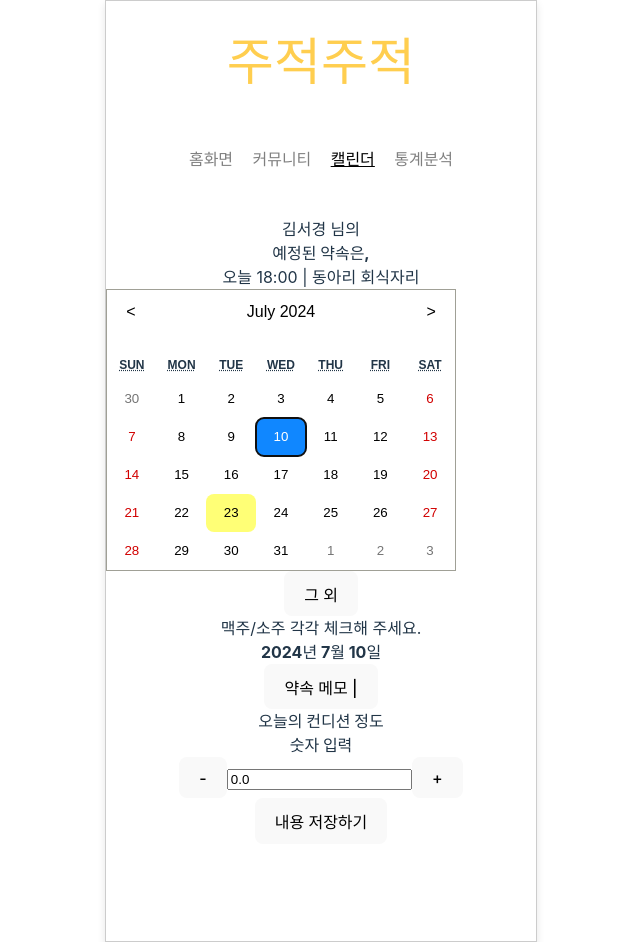
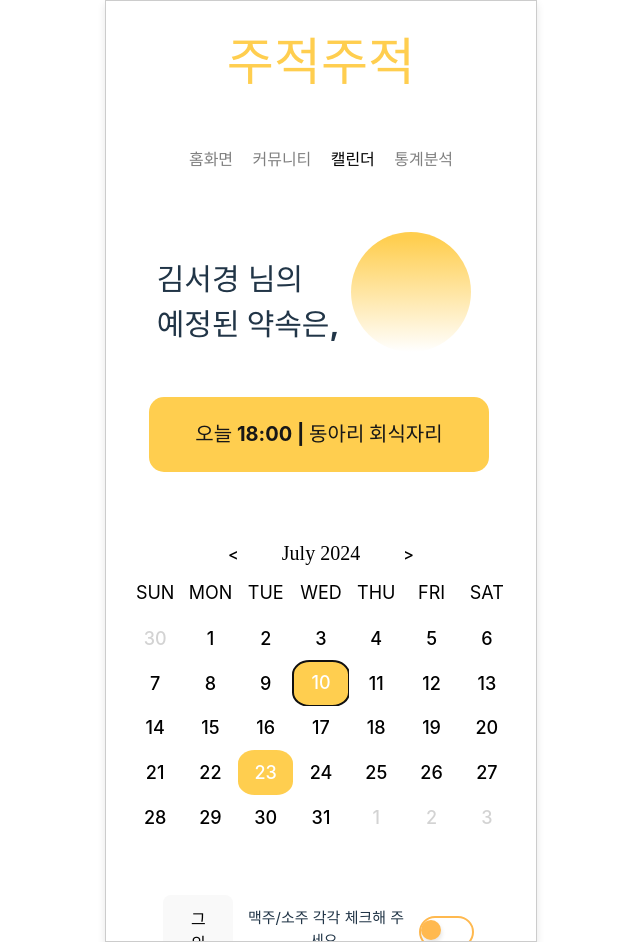
Before and after one commit to hakerton-team3/front_repo, a React (Vite) app: page /calendar in a window 1280 px wide. Both pictures are taken after a click on the button "10". Shown: the whole page, without its empty margins (319-959 px from the left). Built offline with nearby package versions, Linux system fonts and the light colour scheme.

Commit message:
07221735

```diff
--- /dev/null
+++ b/src/Calendar.css
@@ -0,0 +1,348 @@
+.react-calendar-wrapper {
+    justify-content: center;
+    align-items: center;
+    height: 100vh;
+    background-color: white;
+  }
+
+  .calendar-header {
+    flex-direction: column;
+    align-items: center;
+    margin-left:10%;
+  }
+
+  .header-text {
+    display: flex;
+    justify-content: flex-start;
+    width: 100%;
+    max-width: 100%;
+  }
+
+  .event-text {
+    text-align: left;
+    font-size: 30px;
+    margin: 0;
+    margin-left:2%;
+    margin-right: 3%;
+    margin-bottom: 5%;
+    margin-top: 5%;
+  }
+
+  .event-circle {
+    width: 120px;
+    height: 120px;
+    border-radius: 50%;
+    background: #FFCE4F;
+    background: linear-gradient(to bottom, #FFCE4F 0%, #FFCE4F 5%, white 100%);
+    display: flex;
+    margin-top: 10%;
+  }
+
+  .event-button {
+    width: 300px;
+    height: 15px !important;
+    font-size: 20px !important;
+    font-weight: bold;
+    text-align: center;
+    background-color: #FFCE4F;
+    color: #171717;
+    border: none;
+    padding: 30px 20px !important;
+    border-radius: 15px;
+    cursor: pointer;
+    margin-top: 30px;
+    margin-bottom: 10px;
+    display: flex;
+    align-items: center;
+    justify-content: center;
+  }
+
+  /* 캘린더 스타일 */
+  .react-calendar {
+    padding: 3% 5%;
+    background-color: white;
+    border: none;
+    margin-top: 10%;
+    margin-bottom: 10%;
+    align-items: center;
+  }
+
+  /* 캘린더 내비게이션 및 타일 스타일 */
+  .react-calendar__navigation__label {
+    background-color: white !important;
+    color: black;
+    font-family: SUIT Variable;
+    font-size: 20px;
+    line-height: 140%;
+    border: none;
+  }
+
+  .react-calendar__month-view__weekdays__weekday {
+    color: black;
+    font-size: 18px;
+    margin-bottom: 10px;
+    border-bottom: none !important;
+    text-decoration: none !important;
+  }
+
+  .react-calendar__month-view__days__day--weekend {
+    color: black;
+    font-size: 18px;
+    width: 44px;
+    height: 44px;
+    text-align: center;
+  }
+
+  .react-calendar__tile {
+    background-color: white;
+    color: black;
+    font-size: 18px;
+    display: flex;
+    flex-direction: column;
+    text-align: center;
+    align-items: center;
+  }
+
+  .react-calendar__month-view__days__day--neighboringMonth {
+    color: lightgrey;
+    font-size: 18px;
+    width: 44px;
+    height: 44px;
+  }
+
+  .react-calendar__tile--now {
+    background-color: #FFCE4F;
+    color: white;
+    font-size: 18px;
+    border-radius: 30%;
+  }
+
+  .react-calendar__tile--active {
+    background-color: #FFCE4F;
+    color: white;
+    font-size: 18px;
+    border-radius: 30%;
+    border: none;
+  }
+
+  .react-calendar__tile--hasActive {
+    background: #FFCE4F;
+  }
+
+  .react-calendar__tile--active:enabled:hover, .react-calendar__tile--active:enabled:focus {
+    background: #FFCE4F;
+    border: none;
+  }
+
+  .dot {
+    height: 8px;
+    width: 8px;
+    background-color: #FFCE4F;
+    border-radius: 30%;
+    text-align: center;
+    margin-top: 3px;
+  }
+
+  .react-calendar__navigation__arrow {
+    background-color: white;
+    border: none;
+  }
+
+  * {
+    text-decoration: none !important;
+  }
+
+  /* New Styles */
+  .info-container {
+    width: 90%;
+    display: flex;
+    flex-direction: column;
+    align-items: center !important;
+    gap: 10px;
+  }
+
+  .top-bar {
+    display: flex;
+    flex-direction: row;
+    align-items: center !important;
+    gap: 10px;
+  }
+
+  .other-button {
+    margin-left: 10%;
+  }
+
+  .beer-soju-text {
+    font-size: 15px;
+  }
+
+  .info-box {
+    display: flex;
+    justify-content: space-between;
+    align-items: flex-start; /* Align items to the start */
+    background-color: #FFB94F;
+    padding: 10px; /* 적절한 패딩 값 */
+    border-radius: 10px;
+    box-shadow: 0 0 10px rgba(0,0,0,0.1);
+    width: 100%;
+    margin-left: 20%;
+  }
+
+  .info-left {
+    display: flex;
+    flex-direction: column; /* 위에서 아래로 배열 */
+    gap: 10px; /* 요소들 사이의 간격 */
+  }
+
+  .info-right {
+    display: flex;
+    justify-content: left; /*  정렬 */
+    align-items: left; /* 수직  정렬 */
+  }
+
+  .memo-button {
+    background-color: white;
+    color: black;
+    border: none;
+    padding: 10px;
+    border-radius: 5px;
+    cursor: pointer;
+    font-size: 15px;
+  }
+
+  .save-button{
+    background-color: #FFCE4F;
+    color: black;
+    border: none;
+
+    padding: 0px;
+    border-radius: 15px;
+    width: 100%;
+    height: 60px;
+    margin-left: 10%;
+
+    max-width: 600px;
+    border-radius: 5px;
+    margin-top: 5%;
+    margin-bottom: 10%;
+
+
+    font-size: 15px;
+    font-weight: bold;
+    text-align: center !important;
+  }
+
+  .memo-button:hover, .save-button:hover {
+    background-color: #e6b700;
+  }
+
+  .number-container {
+    display: flex;
+    align-items: center;
+    gap: 10px;
+    border: none;
+    width: 12px;
+    height: 12px;
+    border-radius: 5px;
+  }
+
+  .number-button {
+    background-color: #FFB94F;
+    border: none;
+    color: black;
+    padding: 10px;
+    border-radius: 5px;
+    cursor: pointer;
+    font-size: 18px;
+  }
+
+  .number-input {
+    text-align: center;
+    width: 60px;
+    font-size: 18px;
+  }
+
+  .switch-container {
+    position: relative;
+    display: inline-block;
+    width: 58px;
+    height: 28px;
+  }
+
+  .switch {
+    cursor: pointer;
+    display: inline-block;
+    width: 100%;
+    height: 100%;
+    background: #fff;
+    border: 2px solid #FFB94F;
+    border-radius: 20px;
+    transition: background 0.2s, border-color 0.2s;
+  }
+
+  .switch:hover {
+    background: #efefef;
+  }
+
+  .switch-btn {
+    position: absolute;
+    left: 2.5px;
+    top: 50%;
+    width: 20px;
+    height: 20px;
+    border-radius: 100%;
+    background-color: #FFB94F;
+    transform: translateY(-50%);
+    box-shadow: 1px 3px 4px rgba(0,0,0,0.1);
+    transition: all 0.4s;
+  }
+
+  .switch-on .switch {
+    border-color: #9EDC60;
+  }
+
+  .switch-on .switch-btn {
+    left: 34px;
+    background: #9EDC60;
+  }
+
+
+  /* Base styles for rating circles */
+  .rating-container {
+    display: flex;
+    gap: 10px;
+    justify-content: center;
+    align-items: center;
+    border-radius: 15px;
+  }
+
+  .rating-circle {
+    width: 30px;
+    height: 30px;
+    border-radius: 50%;
+    background-color: white;
+    cursor: pointer;
+    transition: background-color 0.3s, width 0.3s, height 0.3s;
+    border: 2px solid #FFCE4F;
+    position: relative; /* Ensure positioning for the pseudo-element */
+  }
+
+  /* Styles for selected rating circles */
+  .rating-circle.selected::before {
+    content: '';
+    display: block;
+    width: 20px;
+    height: 20px;
+    background-color: #FFCE4F;
+    border-radius: 50%;
+    position: absolute;
+    top: 50%;
+    left: 50%;
+    transform: translate(-50%, -50%); /* Center the 20px circle within the 30px circle */
+  }
+
+  .condition-box{
+    border-radius: 15px;
+    background-color: white;
+    padding: 5px;
+  }
--- a/src/Calendar.jsx
+++ b/src/Calendar.jsx
@@ -1,6 +1,6 @@
 import React, { useState } from 'react';
 import Calendar from 'react-calendar';
-import 'react-calendar/dist/Calendar.css';
+import './Calendar.css';
 import moment from 'moment';
 import 'moment/locale/en-gb';
 
@@ -110,6 +110,7 @@ const CustomCalendar = () => {
           </div>
 
           <div className="info-box">
+            <div className="info-left">
               <div>
                 <strong>{moment(value).format('YYYY년 M월 D일')}</strong>
               </div>
@@ -138,6 +139,8 @@ const CustomCalendar = () => {
                   ))}
                 </div>
               </div>
+            </div>
+            <div className="info-right">
               <div>
                 <strong>숫자 입력</strong>
                 <div className="number-container">
@@ -147,6 +150,8 @@ const CustomCalendar = () => {
                 </div>
               </div>
             </div>
+          </div>
+
           <button className="save-button" onClick={handleSave}>내용 저장하기</button>
         </div>
       )}
--- a/src/Community.css
+++ b/src/Community.css
@@ -1,7 +1,7 @@
 .community-container {
   position: relative;
   height: 100vh;
-  overflow: hidden;
+  overflow: scroll;
 }
 
 .background-image {
@@ -18,19 +18,19 @@
 }
 
 .foreground-image {
+  left: 50%;
+  transform: translateX(-50%);
   position: absolute;
-  top: 50%;
-  left: 50%;
-  transform: translate(-55%, -145%);
   width: 300px;
   height: 300px;
   background-image: url('../../../public/주다리리.png');
   background-size: contain;
   background-repeat: no-repeat;
-  z-index: 10;
+  margin-top: 5%;
 }
 
 .content {
+  margin-top: 55%;
   position: absolute;
   z-index: 20;
   text-align: center;
@@ -41,15 +41,14 @@
   border-radius: 10px;
   left: 50%;
   transform: translateX(-50%);
-  bottom: 64%;
   width: 300px;
   height: 85px;
   box-shadow: 0px 2px 6px rgba(0, 0, 0, 0.4);
 }
 
 .buttons {
+  margin-top: 95%;
   position: absolute;
-  bottom: 65px;
   left: 50%;
   transform: translateX(-50%);
   display: flex;
@@ -60,7 +59,6 @@
 
 .text-section {
   text-align: left;
-  margin-bottom: 10px;
 }
 
 .text-section p {
@@ -68,14 +66,13 @@
   color: black;
   font-size: 12px;
   font-style: italic;
-  margin-top: 10px;
+  margin-top: 5%;
 }
 
 .button {
   width: 300px;
   height: 60px;
   margin: 5px 0;
-  padding: 10px 20px;
   background-color: #ffce4f;
   color: black;
   border: none;
@@ -84,7 +81,6 @@
   font-weight: bold;
   cursor: pointer;
   outline: none;
-  margin-bottom: 15px;
 }
 
 .button:hover {
@@ -92,9 +88,9 @@
 }
 
 .notice {
+  margin-top: 220%;
+  position: relative;
   text-align: center;
-  position: absolute;
-  bottom: 10px; /* Adjust as necessary */
   left: 50%;
   transform: translateX(-50%);
   width: 90%; /* Adjust width as necessary */
```
Lines whose indentation alone changed are shown as unchanged.
